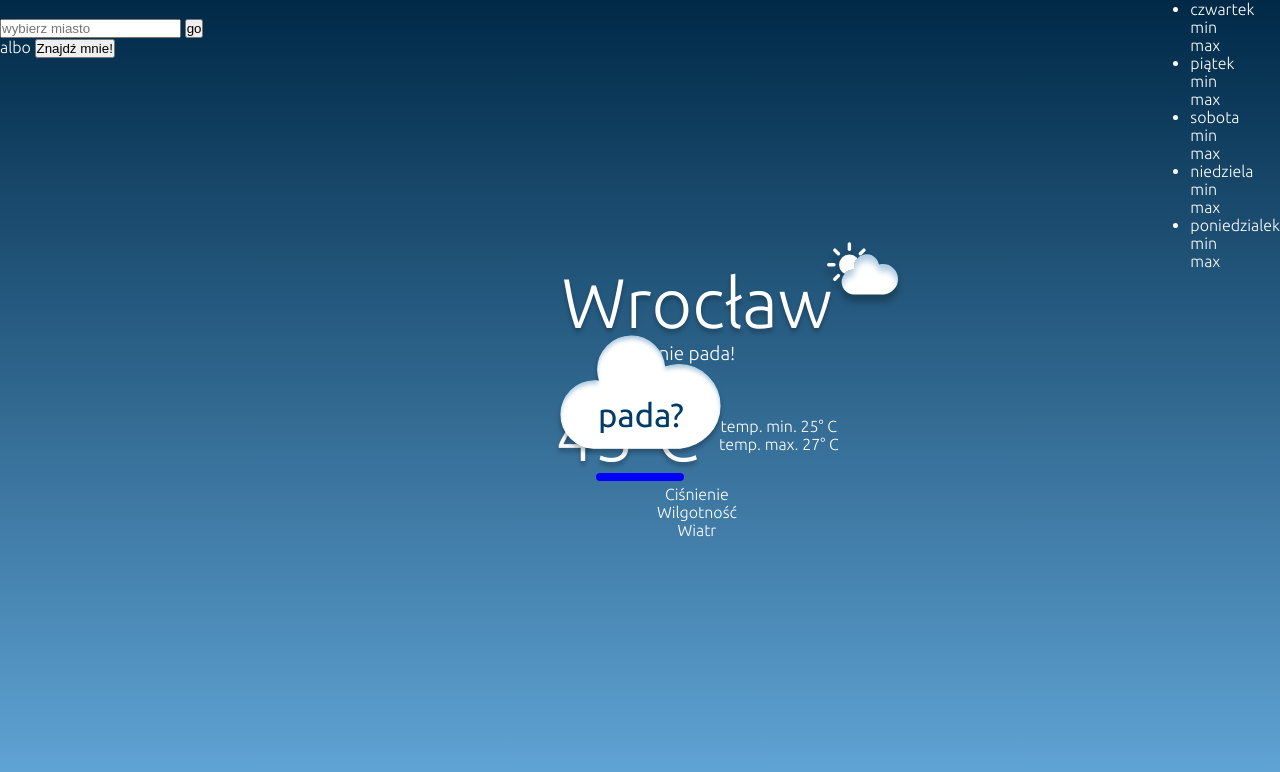
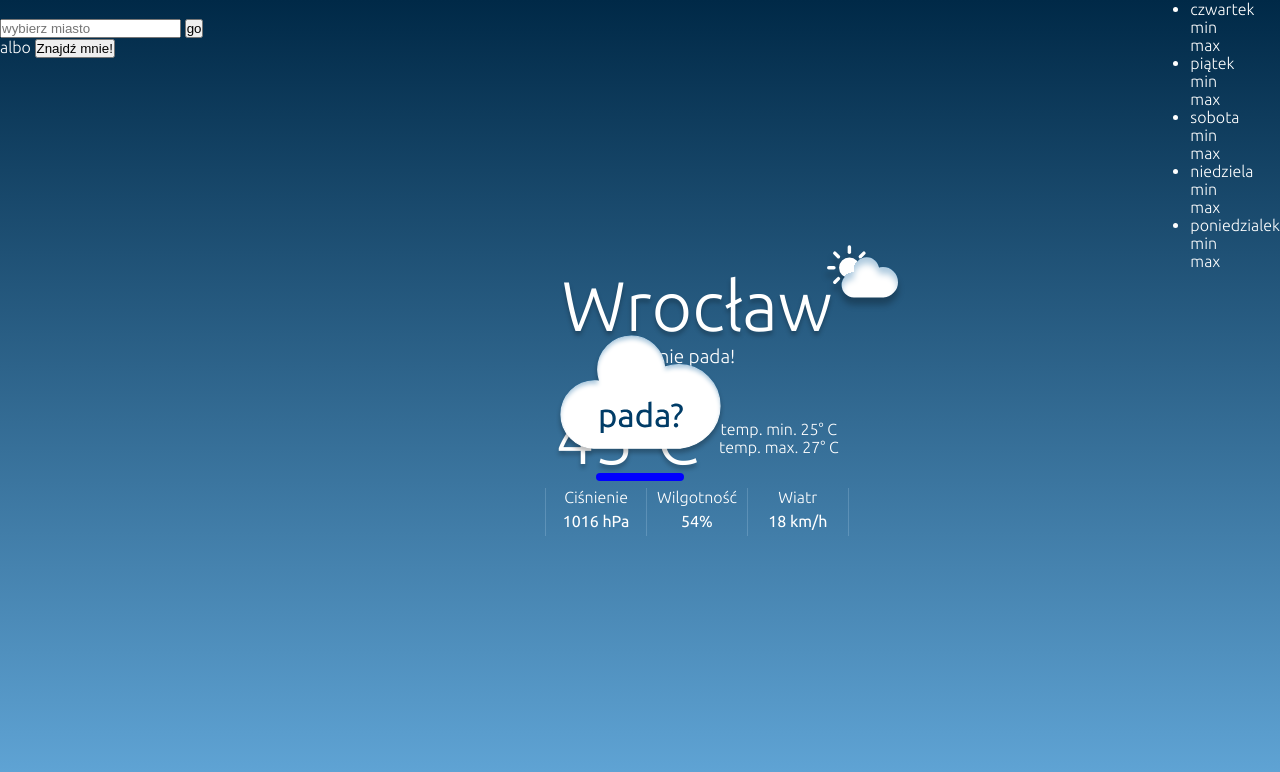
Before and after one commit to aleksandra-w/Aplikacja-pogodowa, a website built with webpack: page src/index.html in a window 1280 px wide. Built offline with nearby package versions, Linux system fonts and the light colour scheme.

Commit message:
#21 style for box with pressure, wind speed and humidity

```diff
--- a/src/index.html
+++ b/src/index.html
@@ -69,9 +69,9 @@
           </div>
         </div>
         <div class="main__box3">
-          <div class="main__box3--pressure">Ciśnienie</div>
-          <div class="main__box3--humidity">Wilgotność</div>
-          <div class="main__box3--wind">Wiatr</div>
+          <div class="main__box3--pressure">Ciśnienie<span>1016 hPa</span></div>
+          <div class="main__box3--humidity">Wilgotność<span>54%</span></div>
+          <div class="main__box3--wind">Wiatr<span>18 km/h</span></div>
         </div>
       </section>
 
--- a/src/scss/abstracts/_variables.scss
+++ b/src/scss/abstracts/_variables.scss
@@ -3,3 +3,4 @@ $color-primary-light: #d5edff;
 $color-primary-dark: #002947;
 $color-white: #fff;
 $color-transparent-black: rgba(0, 0, 0, 0.25);
+$color-white-transparent: rgba(212, 237, 255, 0.2);
--- a/src/scss/components/_main-weather-box.scss
+++ b/src/scss/components/_main-weather-box.scss
@@ -25,4 +25,22 @@
       padding: 1rem;
     }
   }
+  &__box3{
+    display: flex;
+    justify-content: stretch;
+    min-height: 3rem;
+    div {
+      flex: 1;
+      text-align: center;
+      border-left: 1px solid $color-white-transparent;
+      span{
+        display: block;
+        font-weight: 400;
+        line-height: 3rem;
+      }
+    }
+    &:last-child {
+      border-right: 1px solid $color-white-transparent;
+    }
+  }
 }
```
